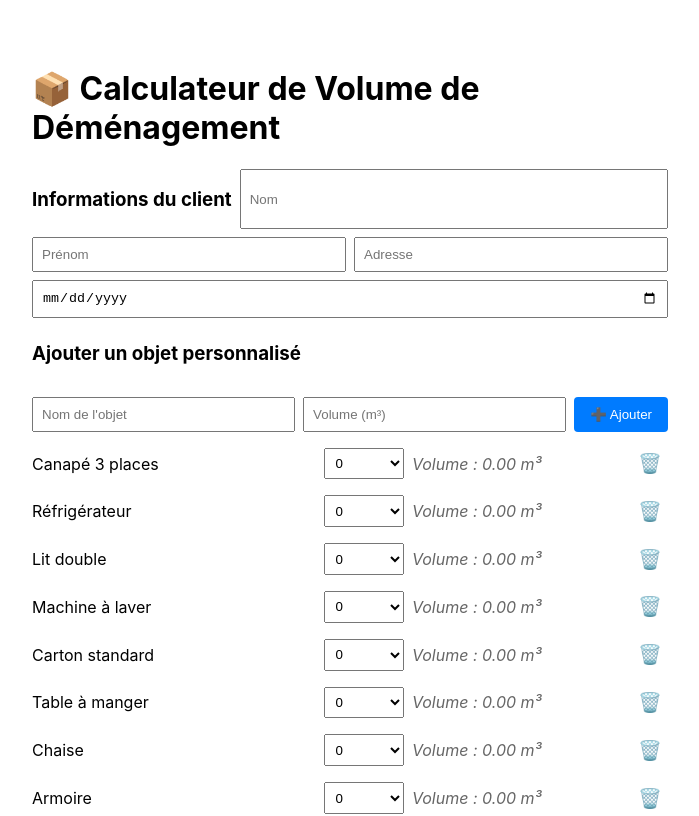
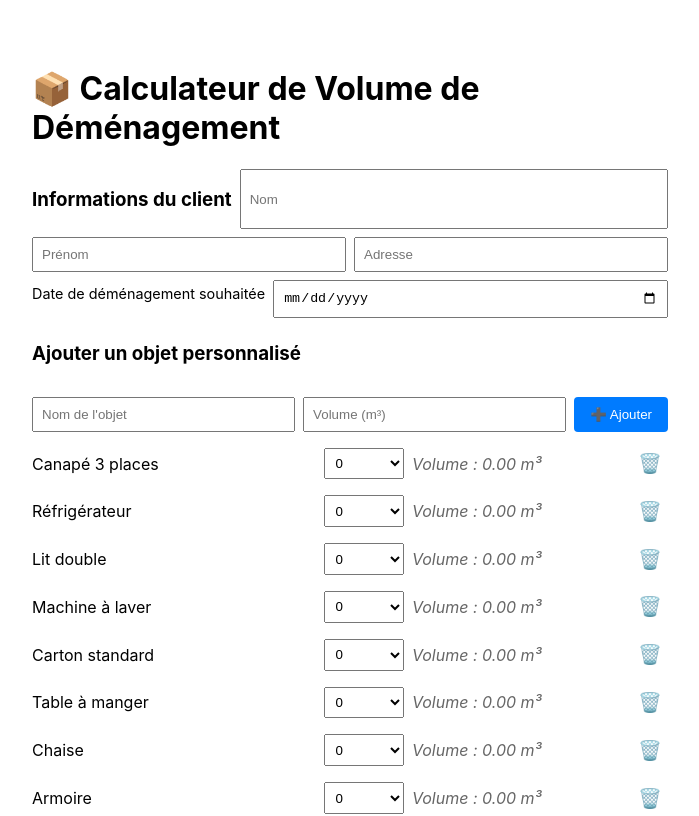
Before and after one commit to samyferhat/calculateur-demenagement, a React (Create React App) app: page / in a window 1280 px wide. Shown: the top 816 px of the page, without its empty margins (290-989 px from the left). Built offline with nearby package versions, Linux system fonts and the light colour scheme.

Commit message:
fix: date syle

```diff
--- a/src/App.js
+++ b/src/App.js
@@ -174,10 +174,10 @@ function App() {
             onChange={handleUserInfoChange}
             style={styles.input}
           />
+          <label style={styles.label}>Date de déménagement souhaitée</label>
 <input
   type="date"
   name="date"
-            placeholder='Date de déménagement'
   value={userInfo.date}
   onChange={handleUserInfoChange}
   style={styles.input}
@@ -245,7 +245,11 @@ const styles = {
     flex: '1 1 200px',
     padding: '0.5rem',
   },
-
+  label: {
+    marginBottom: '4px',
+    marginTop: '5px',
+    fontSize: '0.9rem',
+  }
 };
 
 export default App;
```
Lines whose indentation alone changed are shown as unchanged.
